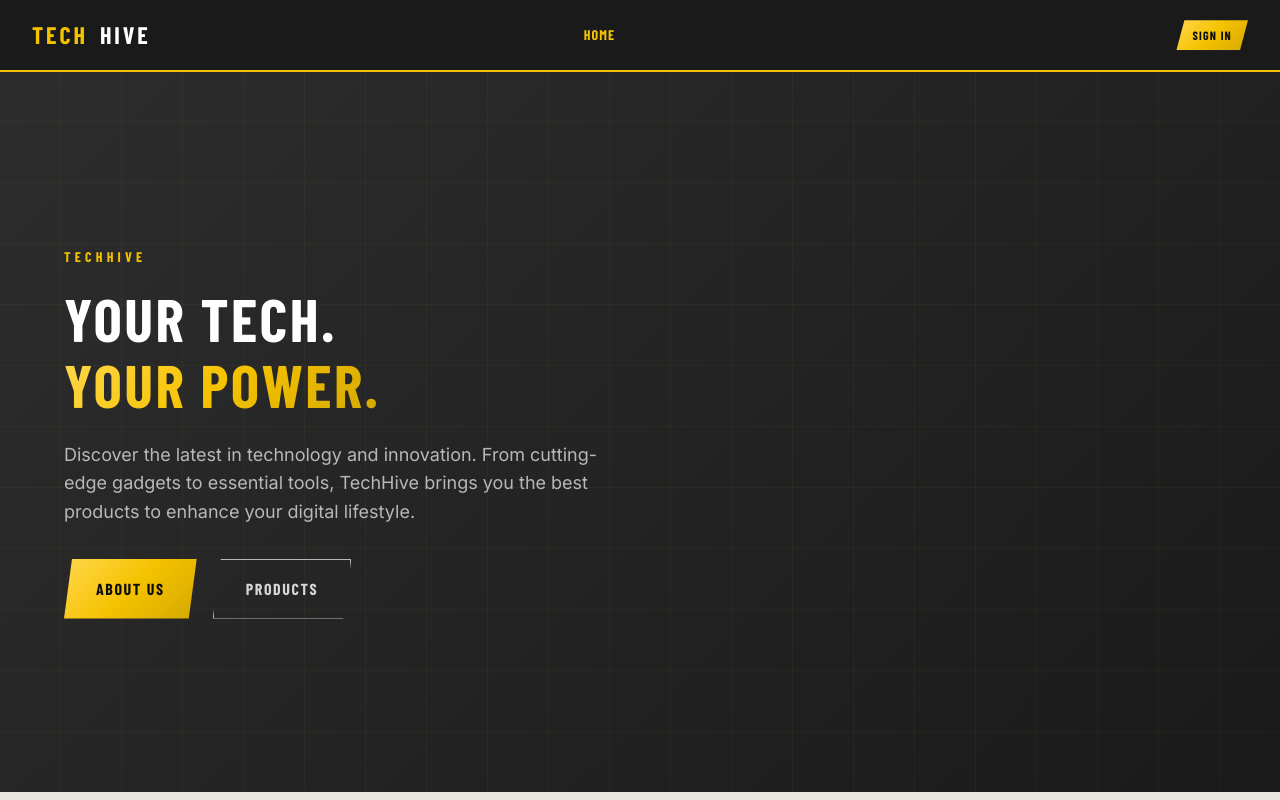
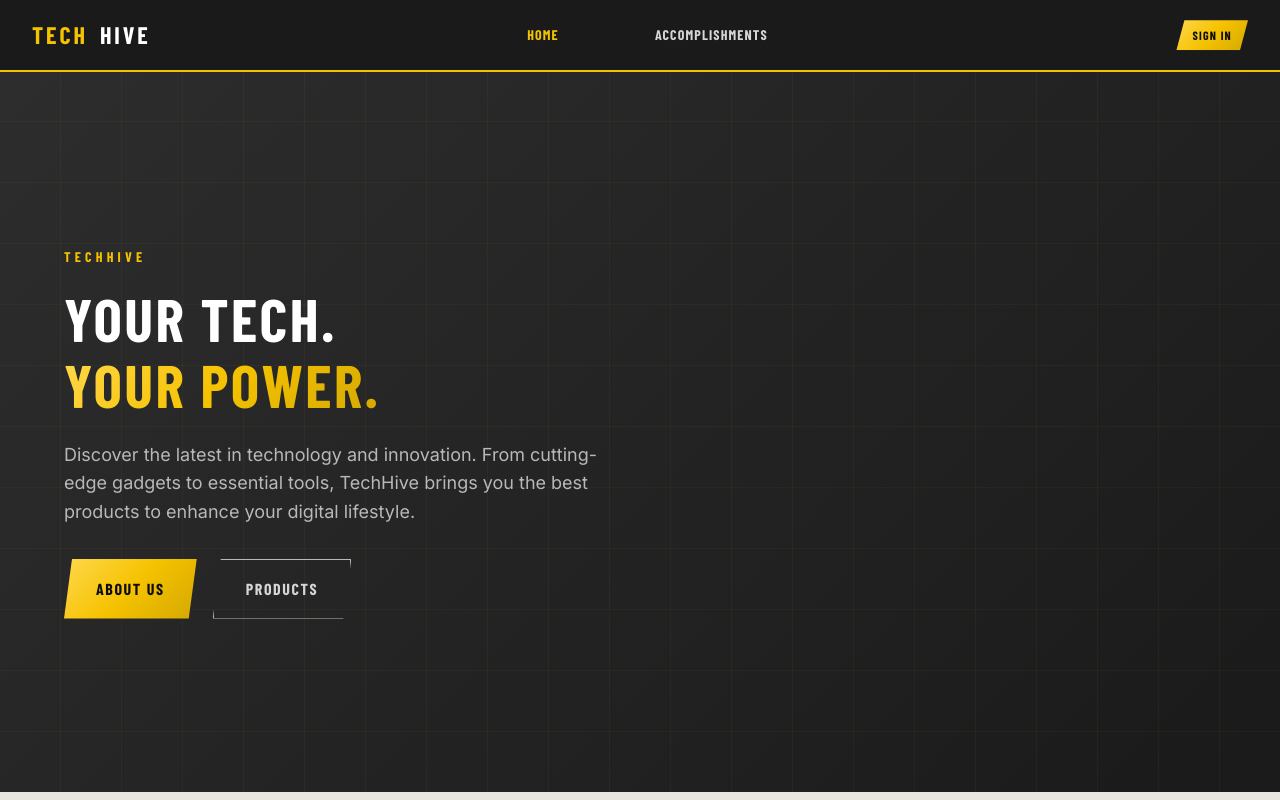
Before and after one commit to praskykimemia-creator/Techhive, a plain HTML site: page index.html in a window 1280 px wide. Shown: the top 800 px of the page. Drawn offline with nearby package versions, Linux system fonts and the light colour scheme; a web font is replaced by a local one.

Commit message:
Edit index.html

```diff
--- a/index.html
+++ b/index.html
@@ -21,7 +21,7 @@
             <li><a href="index.html" class="active">Home</a></li>
             <li><a href=""></a></li>
             <li><a href=""></a></li>
-            <li><a href=""></a></li>
+            <li><a href="accomplishments.html">Accomplishments</a></li>
             <li><a href=""></a></li>
         </ul>
         <button class="btn btn--primary btn--sm">Sign In</button>
```
